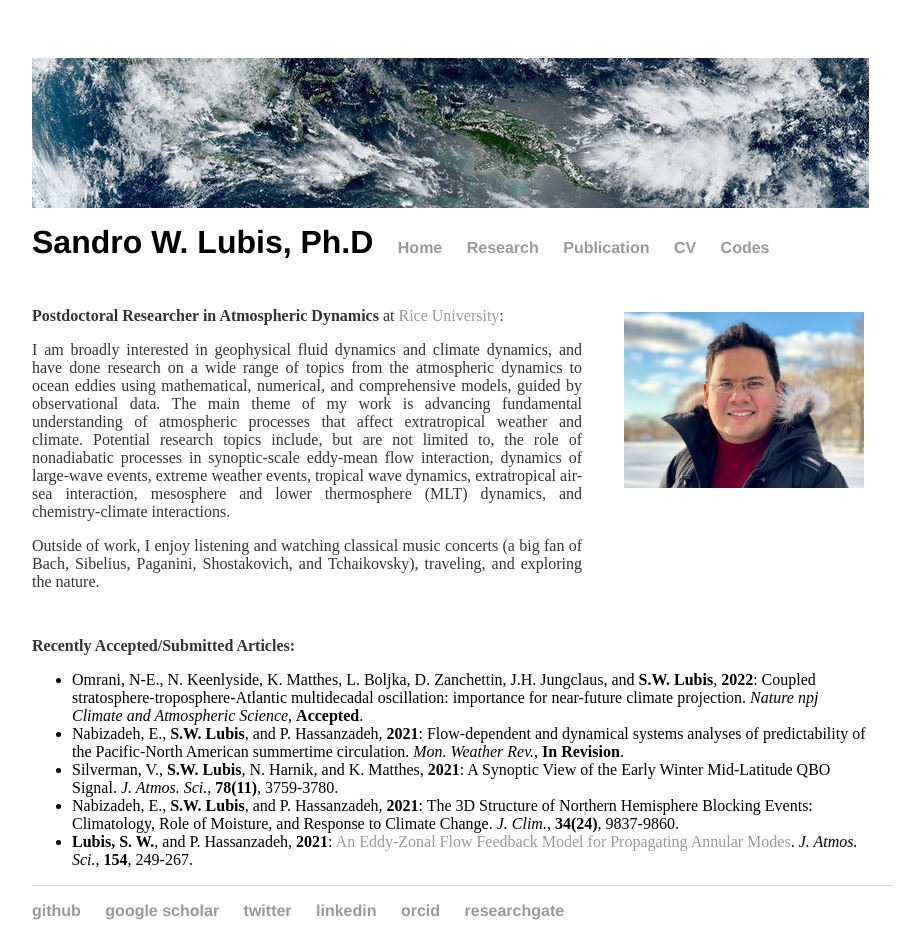
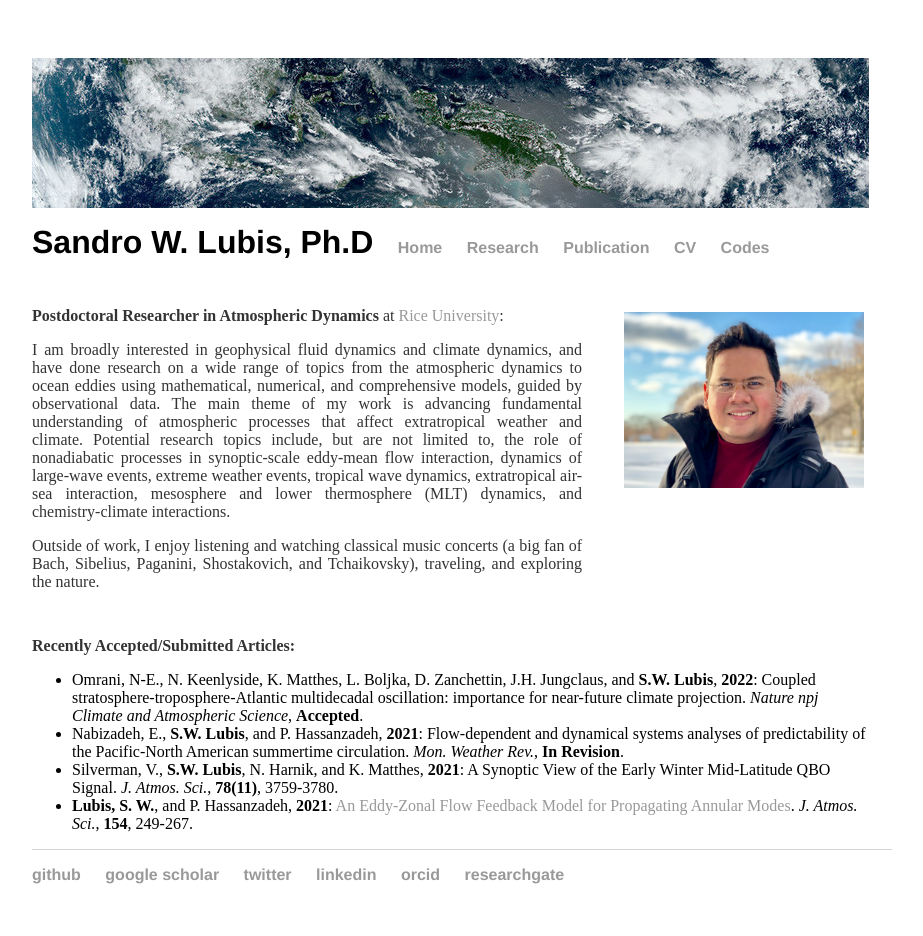
Before and after one commit to sandrolubis/sandrolubis.github.io, a Jekyll site: the page built from index.html, in a window 1280 px wide. Shown: the whole page, without its empty margins (276-1199 px from the left). Built offline with Jekyll 4.4.1, drawn with Linux system fonts in a browser that asks for light colours; after the commit the page ends 900 px from its top, so only the background shows below that.

Commit message:
Update index.html

```diff
--- a/index.html
+++ b/index.html
@@ -52,7 +52,6 @@ div.relative {
 			<li>Omrani, N-E., N. Keenlyside, K. Matthes, L. Boljka, D. Zanchettin, J.H. Jungclaus, and <b>S.W. Lubis</b>, <b>2022</b>: Coupled stratosphere-troposphere-Atlantic multidecadal oscillation: importance for near-future climate projection. <i>Nature npj Climate and Atmospheric Science</i>, <b>Accepted</b>.</li>
 			<li>Nabizadeh, E., <b>S.W. Lubis</b>, and P. Hassanzadeh, <b>2021</b>: Flow-dependent and dynamical systems analyses of predictability of the Pacific-North American summertime circulation. <i>Mon. Weather Rev.</i>, <b>In Revision</b>.</li>
 			<li>Silverman, V., <b>S.W. Lubis</b>, N. Harnik, and K. Matthes, <b>2021</b>: A Synoptic View of the Early Winter Mid-Latitude QBO Signal. <i>J. Atmos. Sci.</i>, <b>78(11)</b>, 3759-3780.</li>
-			<li>Nabizadeh, E., <b>S.W. Lubis</b>, and P. Hassanzadeh, <b>2021</b>: The 3D Structure of Northern Hemisphere Blocking Events: Climatology, Role of Moisture, and Response to Climate Change. <i>J. Clim.</i>, <b>34(24)</b>, 9837-9860.</li>
 			<li><b>Lubis, S. W.</b>, and P. Hassanzadeh, <b>2021</b>: <a href="https://doi.org/10.1175/JAS-D-20-0214.1">An Eddy-Zonal Flow Feedback Model for Propagating Annular Modes</a>. <i>J. Atmos. Sci.</i>, <b>154</b>, 249-267.</li>
 		</ul>
 
```
